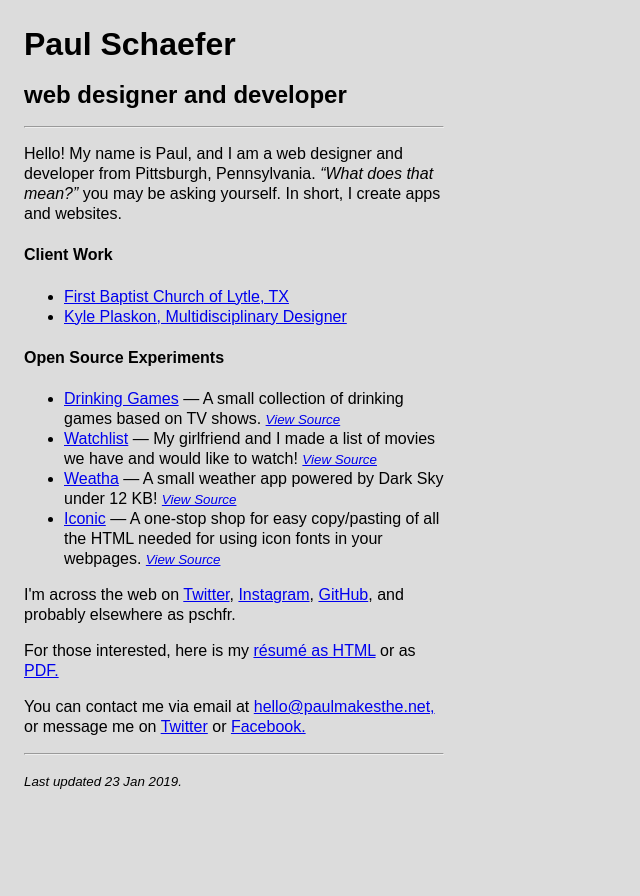
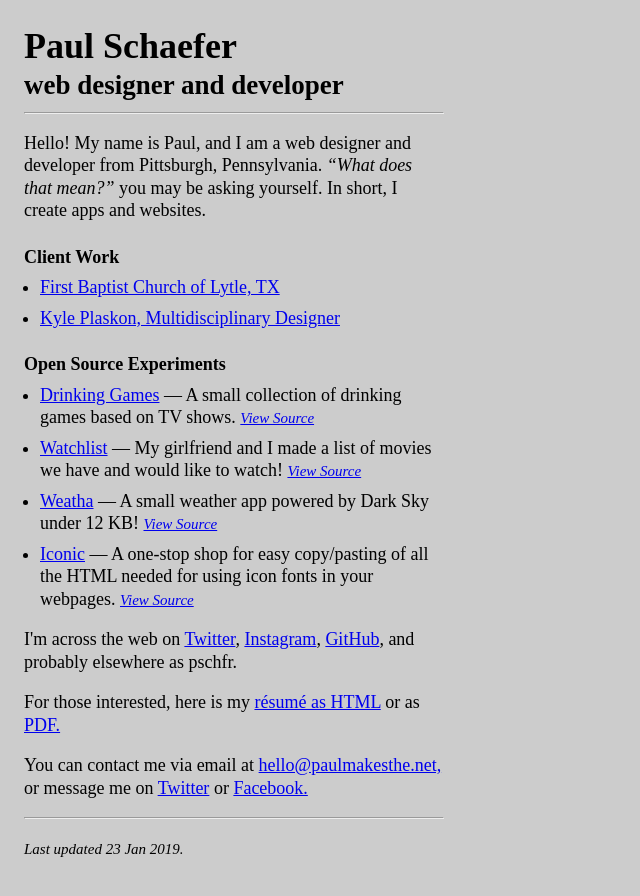
Before and after one commit to pschfr/paul2, a Jekyll site: the page built from pages/index.html, in a window 1280 px wide. Shown: the top 896 px of the page, without its empty margins (0-640 px from the left). Built offline with Jekyll 4.4.1, drawn with Linux system fonts in a browser that asks for light colours.

Commit message:
Added some styles for unordered lists, changed background color and font size, adjusted margins.

```diff
--- a/css/main.sass
+++ b/css/main.sass
@@ -2,18 +2,21 @@
 ---
 
 body
-    background-color: gainsboro
-    font-family: sans-serif
-    font-size: 16px
+    background-color: #ccc
+    font-size: 18px
     line-height: 1.25
     max-width: 420px
     padding: 1rem
 
 header
     h1, h2
-        margin-top: 0
-        margin-bottom: 1rem
+        margin: 0
 
-footer
-    p
-        margin-bottom: 0
+footer p, h4
+    margin-bottom: 0
+
+ul
+    margin-top: 0.5rem
+    padding-left: 1rem
+    li
+        margin-bottom: 0.5rem
```
